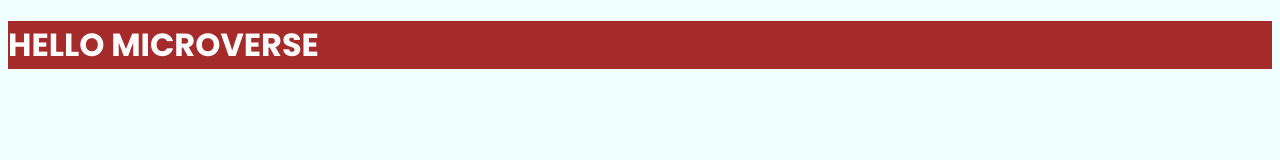
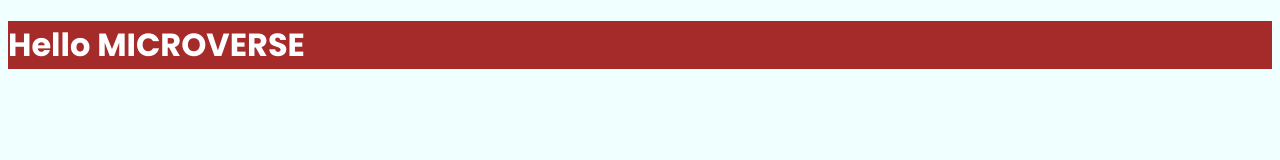
Before and after one commit to Paskab012/hello-microverse, a plain HTML site: page index.html in a window 1280 px wide. Drawn offline with Linux system fonts and the light colour scheme.

```diff
--- a/index.html
+++ b/index.html
@@ -8,6 +8,6 @@
     <title>First work</title>
 </head>
 <body>
-    <h1 class="title">HELLO MICROVERSE</h1>
+    <h1 class="title">Hello MICROVERSE</h1>
 </body>
 </html>
```
